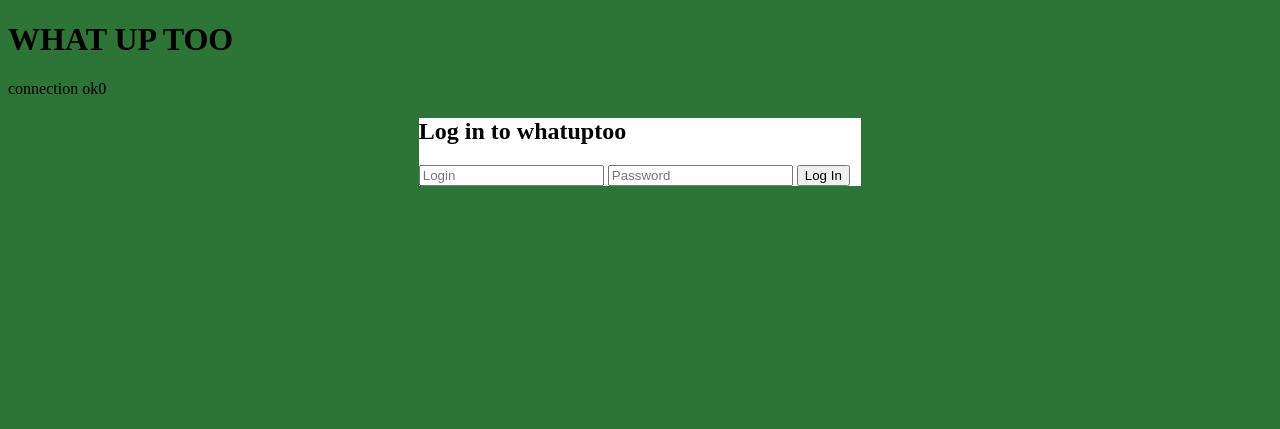
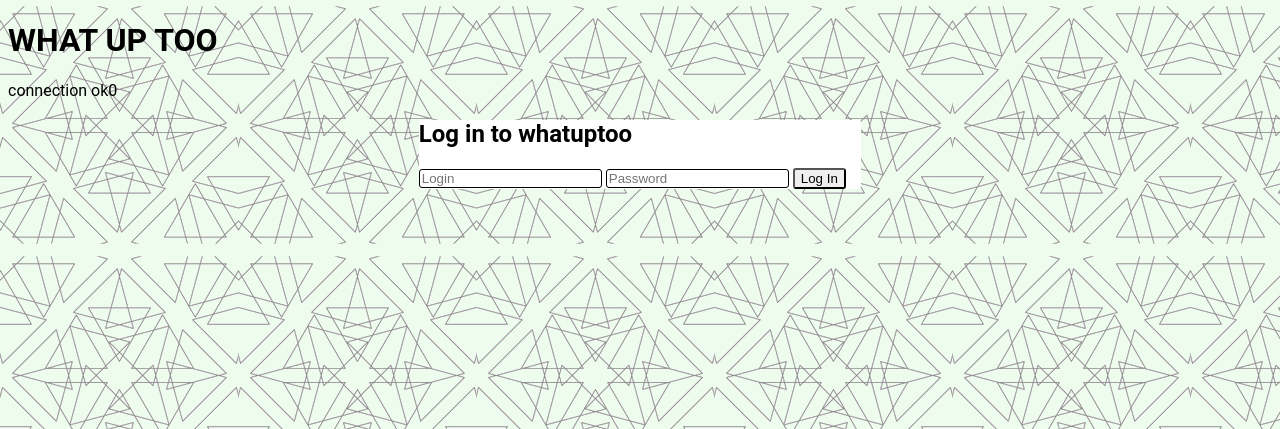
Before and after one commit to Maj333/whatupto, a PHP site: page / in a window 1280 px wide. Shown: the top 429 px of the page. Run offline with PHP 8.4, Linux system fonts and the light colour scheme; data that the repository does not hold is empty.

Commit message:
css changes

```diff
--- a/css/login.css
+++ b/css/login.css
@@ -6,4 +6,14 @@ body {
     background-color: #FFFFFF;
     width: 35%;
     margin: 0 auto;
+    border-radius: 3px;
 }
+
+.login-field {
+    border-radius: 3px;
+    border: 1px solid;
+}
+
+.login-button {
+    border-radius: 3px;
+}
--- a/css/main.css
+++ b/css/main.css
@@ -3,11 +3,12 @@
 body {
     background-image: url(../../img/pattern1.jpg);
     /*background-color: #EDFCED;*/
+    font-family: Roboto, sans-serif;
 }
 
 .rawbar {
     background-color: #2D7437;
-    top: 0px;
+    top: 0;
     height: 60px;
 }
 
--- a/index.php
+++ b/index.php
@@ -5,6 +5,7 @@
     <meta name="viewport"
           content="width=device-width, user-scalable=no, initial-scale=1.0, maximum-scale=1.0, minimum-scale=1.0">
     <meta http-equiv="X-UA-Compatible" content="ie=edge">
+    <link rel="stylesheet" type="text/css" href="css/main.css">
     <link rel="stylesheet" type="text/css" href="css/login.css">
     <title>whatuptoo</title>
 </head>
@@ -29,9 +30,9 @@ while ($row = mysqli_fetch_assoc($result)) {
 <div class="login-wrapper">
     <h2 class="login-title">Log in to whatuptoo</h2>
     <form class="login-form" action="./engine/login.php" method="POST">
-        <input type="text" placeholder="Login">
-        <input type="password" placeholder="Password">
-        <button type="submit">Log In</button>
+        <input class="login-field" type="text" placeholder="Login">
+        <input class="login-field" type="password" placeholder="Password">
+        <button class="login-button" type="submit">Log In</button>
     </form>
 </div>
 </body>
```
